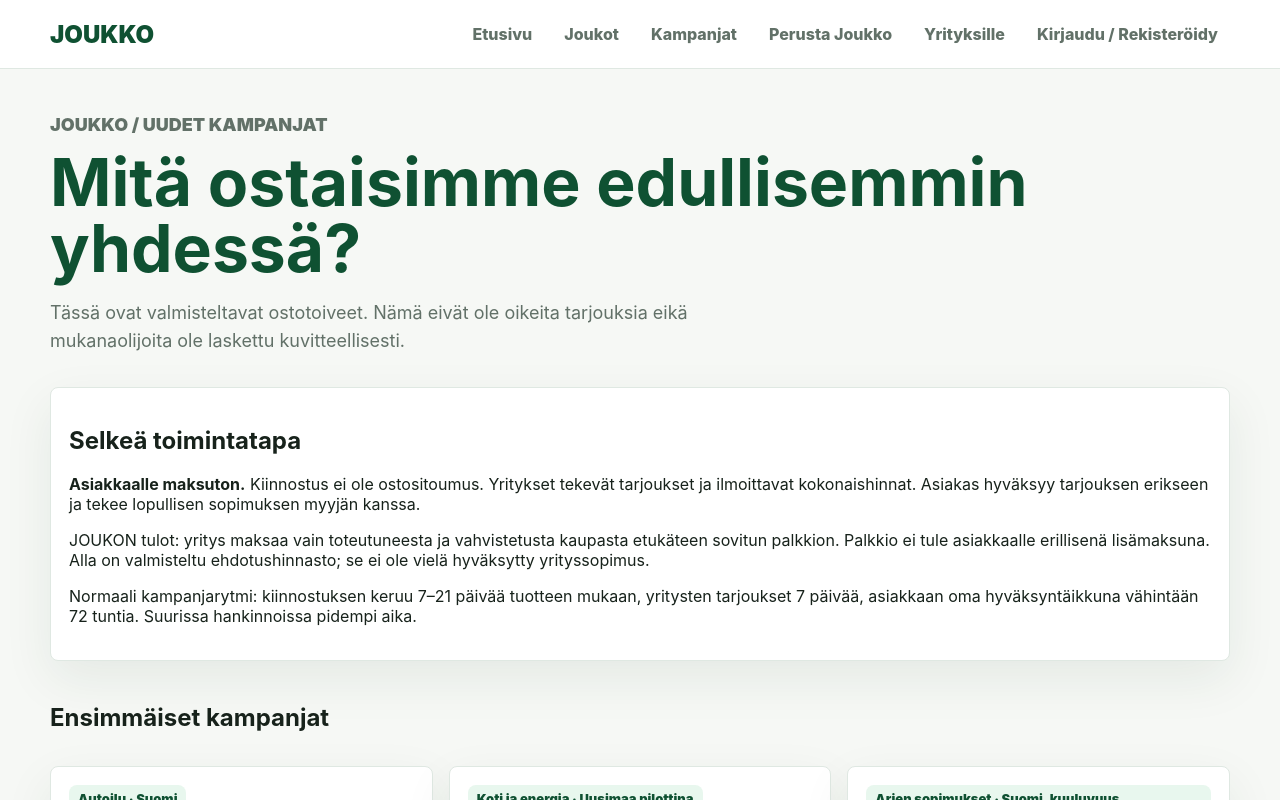
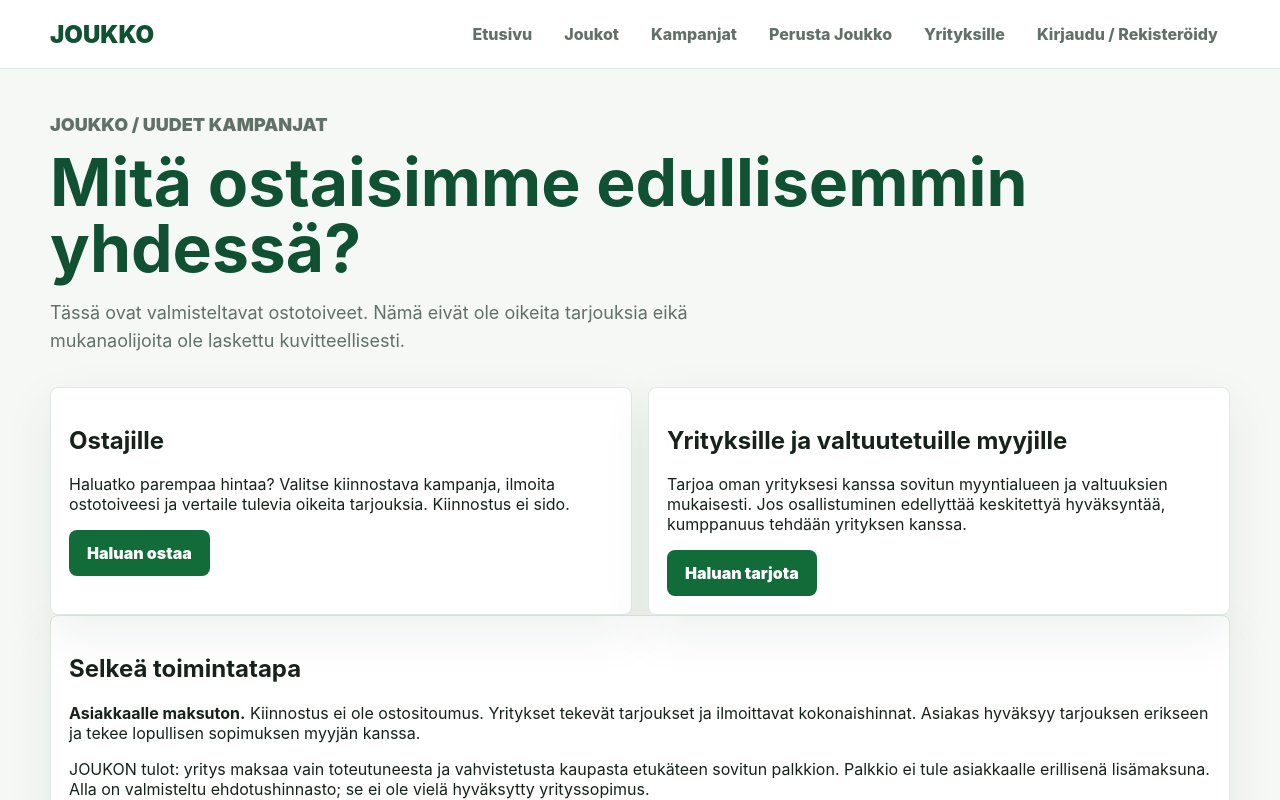
Before and after one commit to Heidi641/joukko-staging, a Next.js app: page /kampanjat in a window 1280 px wide. Shown: the top 800 px of the page. Built offline with nearby package versions, Linux system fonts and the light colour scheme; no server answers.

Commit message:
Explain buyer and authorized seller participation

```diff
--- a/src/app/kampanjat/page.tsx
+++ b/src/app/kampanjat/page.tsx
@@ -17,6 +17,18 @@ export default function CampaignsPage() {
           <h1>Mitä ostaisimme edullisemmin yhdessä?</h1>
           <p>Tässä ovat valmisteltavat ostotoiveet. Nämä eivät ole oikeita tarjouksia eikä mukanaolijoita ole laskettu kuvitteellisesti.</p>
         </div>
+      </section>
+      <section className="grid two">
+        <article className="panel">
+          <h2>Ostajille</h2>
+          <p>Haluatko parempaa hintaa? Valitse kiinnostava kampanja, ilmoita ostotoiveesi ja vertaile tulevia oikeita tarjouksia. Kiinnostus ei sido.</p>
+          <Link className="button" href="/perusta">Haluan ostaa</Link>
+        </article>
+        <article className="panel">
+          <h2>Yrityksille ja valtuutetuille myyjille</h2>
+          <p>Tarjoa oman yrityksesi kanssa sovitun myyntialueen ja valtuuksien mukaisesti. Jos osallistuminen edellyttää keskitettyä hyväksyntää, kumppanuus tehdään yrityksen kanssa.</p>
+          <Link className="button" href="/yritys">Haluan tarjota</Link>
+        </article>
       </section>
       <section className="panel">
         <h2>Selkeä toimintatapa</h2>
```
